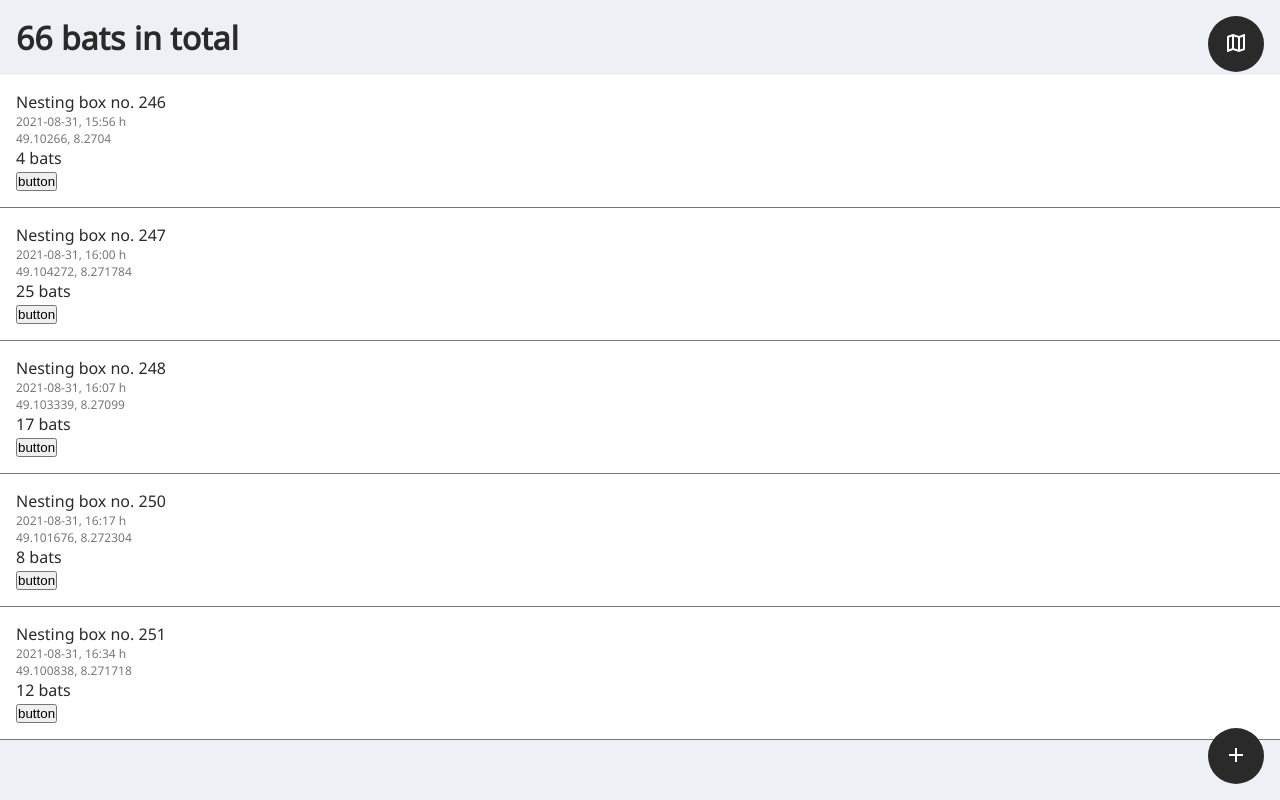
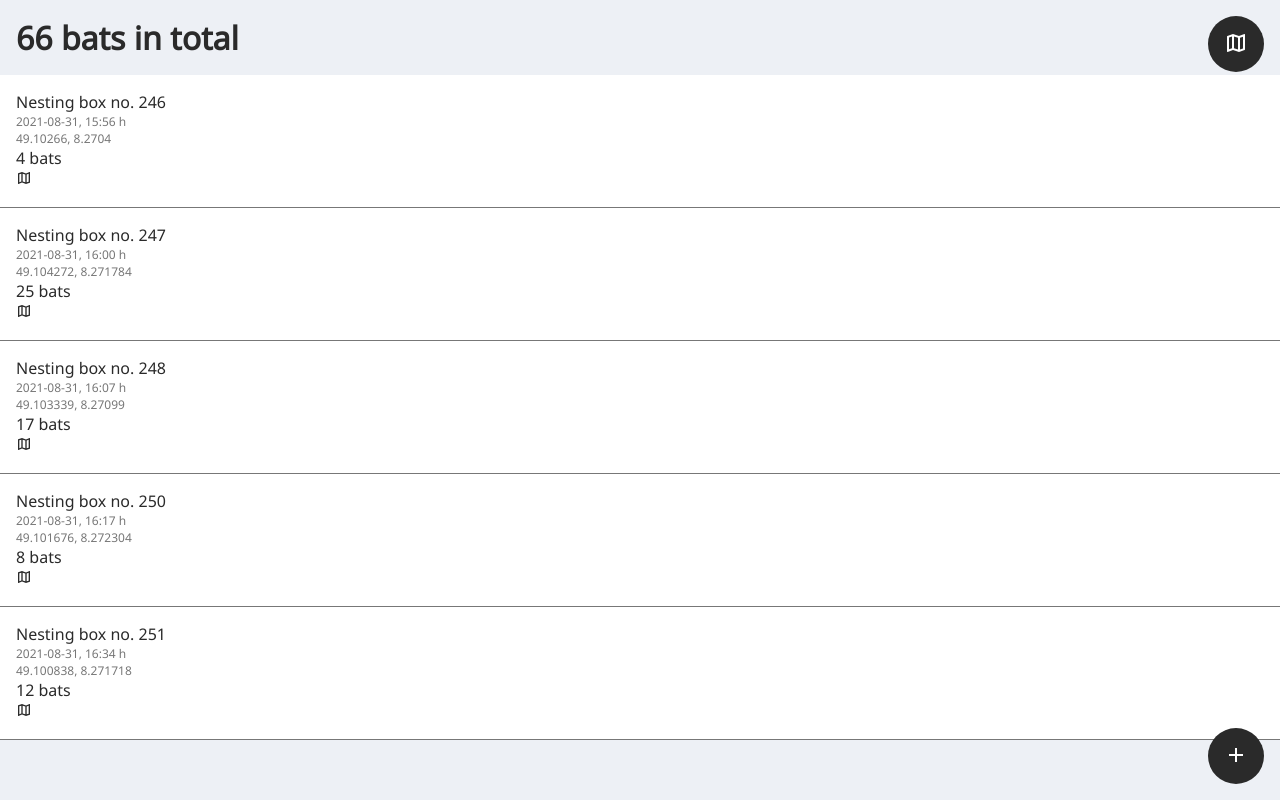
Before and after one commit to gacsphere/capstone-project, a Next.js app: page / in a window 1280 px wide. Built offline with nearby package versions, Linux system fonts and the light colour scheme.

Commit message:
replace button with icon

```diff
--- a/components/Card.js
+++ b/components/Card.js
@@ -1,4 +1,5 @@
 import styled from "styled-components";
+import { MdOutlineMap } from "react-icons/md";
 
 export default function Card({
   id,
@@ -23,16 +24,12 @@ export default function Card({
       </SecondaryInfo>
       <p>{count} bats</p>
       <span onClick={(event) => event.stopPropagation()}>
-        <button
+        <MdOutlineMap
           onClick={() => {
             toggleMap();
-            // setCardCoords([49.105337, 8.275965]);
             setCardCoords([latitude, longitude]);
           }}
-          type="button"
-        >
-          button
-        </button>
+        />
       </span>
     </StyledCard>
   );
```
